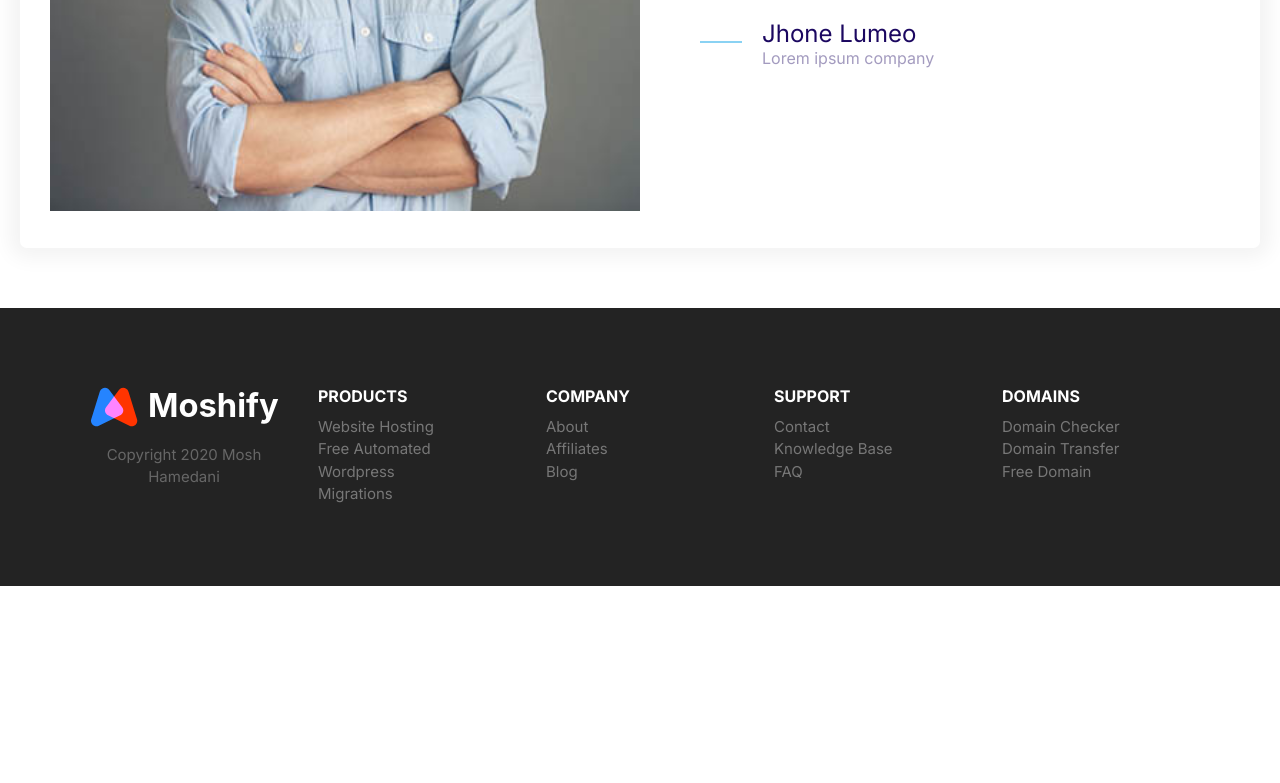
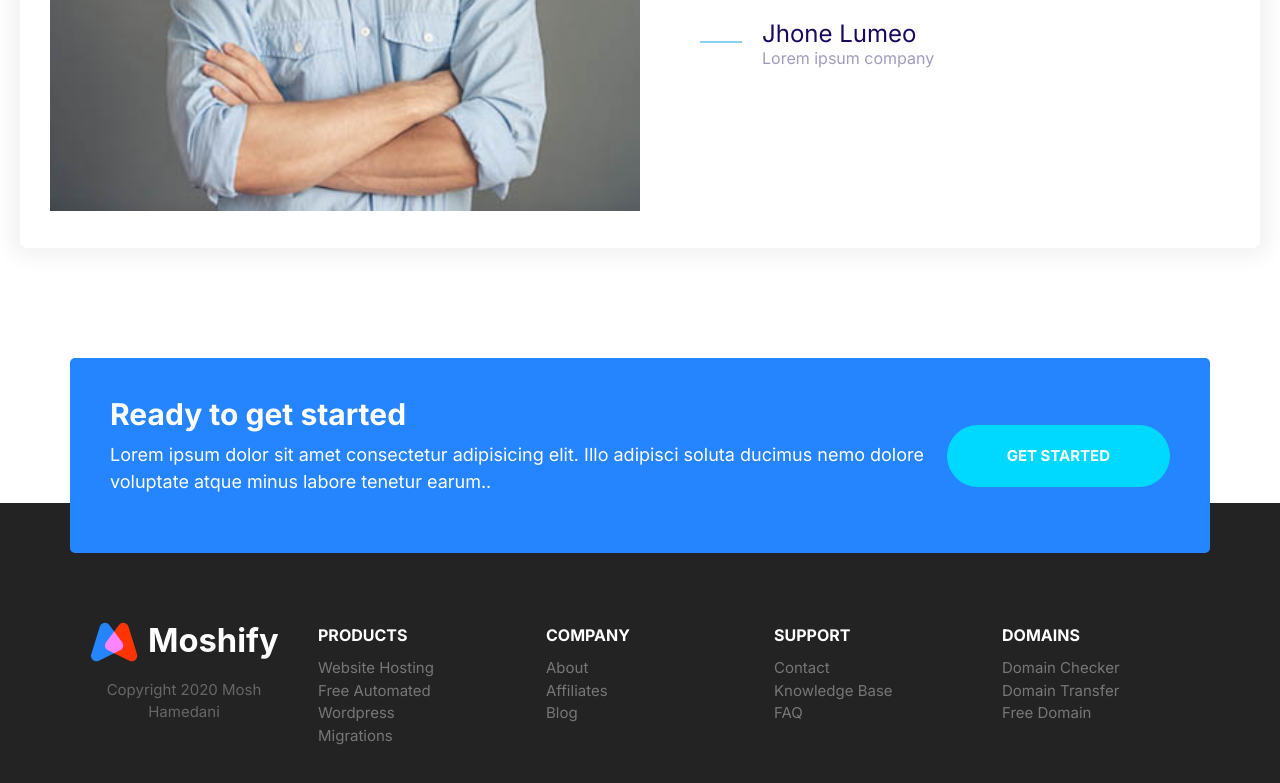
Before and after one commit to naveen5928/StaticLayout, a plain HTML site: page index.html in a window 1280 px wide. Shown: the part 5572-6355 px from the top of the page. Before the commit the page ends 6158 px from the top, so only its background shows below. Drawn offline with Linux system fonts and the light colour scheme.

Commit message:
Build Callout Component and imported normalize css .

```diff
--- a/CSS/styles.css
+++ b/CSS/styles.css
@@ -1,6 +1,8 @@
 /*  ! Declaring root color templet for web page - DON'T Delete these... */
 /* selecting color from Web Design and Intialize it */
 /* Typography for small to 1024 pixels screens */
+@import "./normalize.css";
+
 :root {
   --color-primary: #2584ff;
   --color-secondary: #00d9ff;
@@ -718,10 +720,15 @@ a {
     max-width: 700px;
   }
 }
+/* callOut Block */
+.callout-signup {
+  transform: translateY(5rem);
+}
 
 /* Footer block */
 .footer {
   background: #232323;
+  padding-top: 10rem;
 }
 
 .footer a {
@@ -745,6 +752,8 @@ a {
 .footer__heading {
   text-transform: uppercase;
   font-weight: 600;
+  font-size: 2.5rem;
+  line-height: 1.5;
 }
 
 .footer__brand {
@@ -753,8 +762,7 @@ a {
 }
 
 .footer__brand img {
-  /* TODO: Consider refactoring this and applying it to
-  all images. */
+  /* TODO: Consider refactoring this and applying it to all images. */
   width: 100%;
   max-width: 230px;
 }
--- a/index.html
+++ b/index.html
@@ -4,7 +4,6 @@
     <meta charset="UTF-8" />
     <meta name="viewport" content="width=device-width, initial-scale=1.0" />
     <title>StaicLayout</title>
-    <link rel="stylesheet" href="CSS/normalize.css" />
     <link rel="stylesheet" href="CSS/styles.css" />
     <!-- Google Fonts preconneted -->
     <link rel="preconnect" href="https://fonts.googleapis.com" />
@@ -403,6 +402,22 @@
         </div>
       </div>
     </section>
+    <!-- Call Out Block -->
+    <section class="container">
+      <div class="callout callout-signup callout--primary">
+        <div class="grid grid--cols-2">
+          <div class="callout__content">
+            <h2 class="callout__heading">Ready to get started</h2>
+            <p>
+              Lorem ipsum dolor sit amet consectetur adipisicing elit. Illo
+              adipisci soluta ducimus nemo dolore voluptate atque minus labore
+              tenetur earum..
+            </p>
+          </div>
+          <a href="#" class="btn btn--secondary btn--stretched">Get Started</a>
+        </div>
+      </div>
+    </section>
     <!-- Footer Block -->
     <footer class="block block--dark footer">
       <div class="container grid footer__sections">
```
